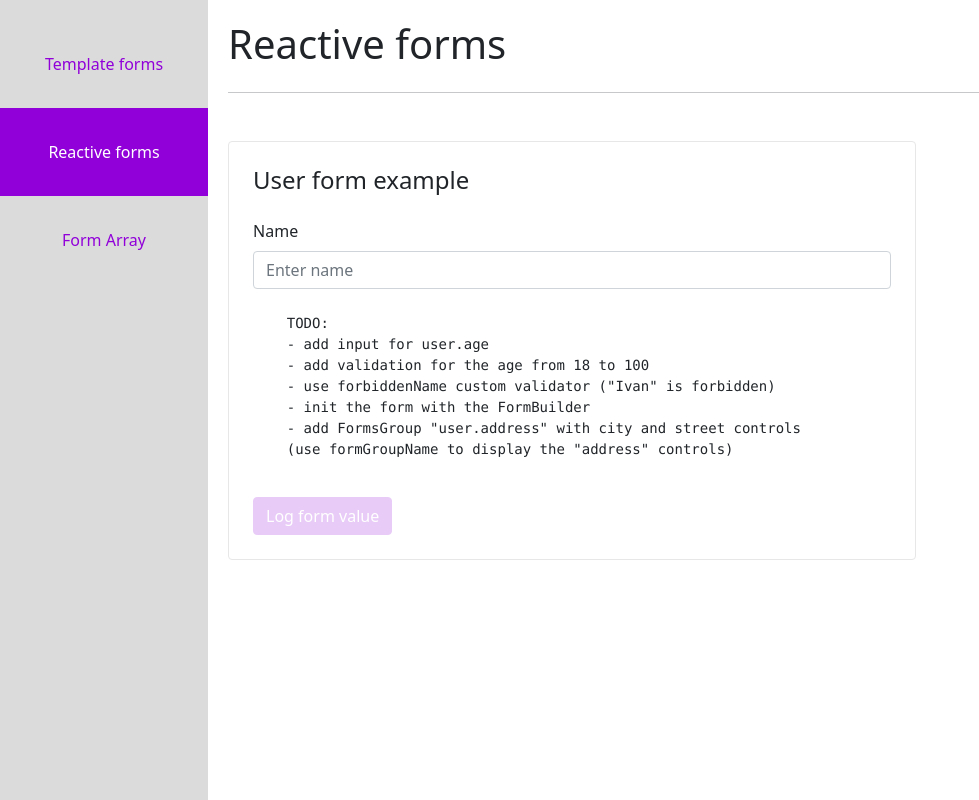
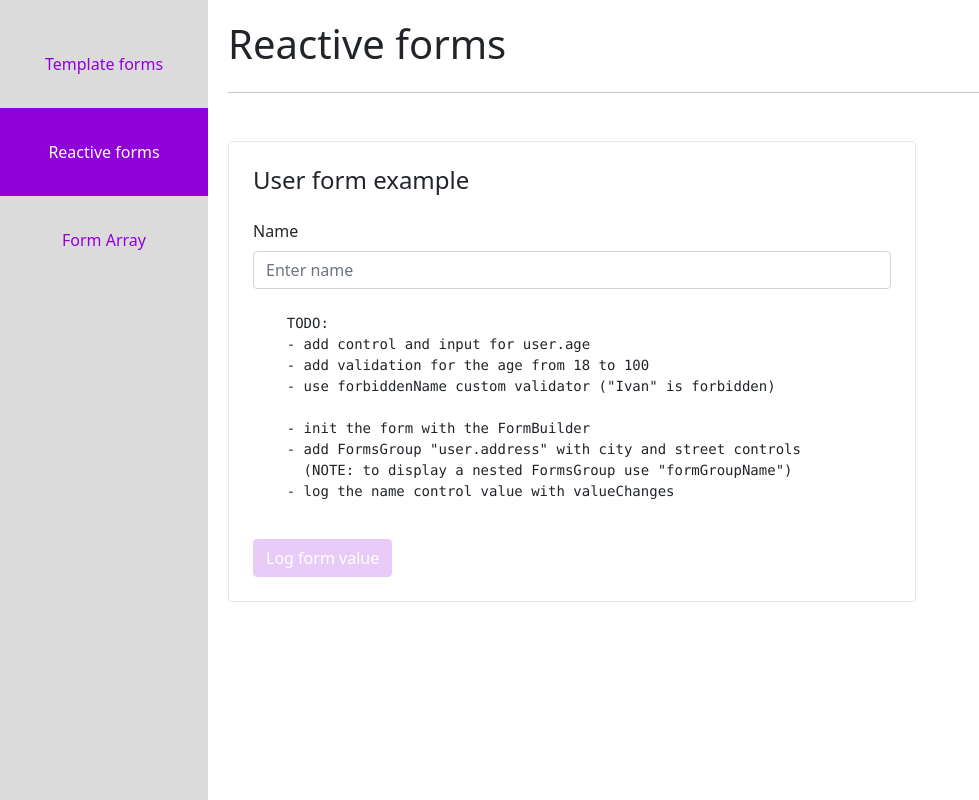
Before and after one commit to petyoMitkov/demos2022, an Angular app: page /reactive-forms in a window 1280 px wide. Shown: the whole page, without its empty margins (0-979 px from the left). Built offline with nearby package versions, Linux system fonts and the light colour scheme.

Commit message:
Update the form example ready for exercise

```diff
--- a/src/app/app.module.ts
+++ b/src/app/app.module.ts
@@ -23,6 +23,10 @@ const routes: Routes = [
     path: 'form-array',
     component: FromArrayComponent,
   },
+  {
+    path: '**',
+    redirectTo: 'template-forms',
+  },
 ];
 
 @NgModule({
--- a/src/app/form-array/form-array.component.html
+++ b/src/app/form-array/form-array.component.html
@@ -26,7 +26,7 @@
 
   <pre>
     TODO:
-    - add validation for "Minimum 1 member" in the array
+    - add validation and show error if no members
   </pre>
 
   <button type="button" class="btn btn-primary" [disabled]="formGroup.invalid" (click)="log()">
--- a/src/app/form-array/form-array.component.ts
+++ b/src/app/form-array/form-array.component.ts
@@ -11,9 +11,7 @@ export class FromArrayComponent {
   // https://github.com/angular/angular/issues/30264
 
   formGroup = this.fb.group({
-    members: this.fb.array([
-        this.fb.control('', [Validators.required]),
-    ]),
+    members: this.fb.array([this.fb.control('', [Validators.required])]),
   });
 
   get members(): FormArray {
@@ -28,6 +26,8 @@ export class FromArrayComponent {
 
   deleteMember(index: number) {
     this.members.removeAt(index);
+    this.members.updateValueAndValidity();
+    this.formGroup.updateValueAndValidity();
   }
 
   log() {
--- a/src/app/reactive-forms/reactive-forms.component.html
+++ b/src/app/reactive-forms/reactive-forms.component.html
@@ -17,18 +17,20 @@
 
     <div *ngIf="name?.invalid && (name?.dirty || name?.touched)" class="alert alert-danger">
       <small *ngIf="name?.errors?.['required']">Name is required.</small>
-      <small *ngIf="name?.errors?.['minlength']"> Name must be at least 4 characters long. </small>
+      <small *ngIf="name?.errors?.['minlength']">Name must be at least 4 characters long.</small>
     </div>
   </div>
 
   <pre>
     TODO:
-    - add input for user.age
+    - add control and input for user.age
     - add validation for the age from 18 to 100
     - use forbiddenName custom validator ("Ivan" is forbidden)
+
     - init the form with the FormBuilder
     - add FormsGroup "user.address" with city and street controls
-    (use formGroupName to display the "address" controls)
+      (NOTE: to display a nested FormsGroup use "formGroupName")
+    - log the name control value with valueChanges
   </pre>
 
   <button type="button" class="btn btn-primary" [disabled]="userForm.invalid" (click)="log()">
--- a/src/app/reactive-forms/reactive-forms.component.ts
+++ b/src/app/reactive-forms/reactive-forms.component.ts
@@ -1,5 +1,5 @@
-import { Component } from '@angular/core';
-import { FormControl, FormGroup, Validators } from '@angular/forms';
+import { Component, OnDestroy, OnInit } from '@angular/core';
+import { AbstractControl, FormControl, FormGroup, Validators } from '@angular/forms';
 
 @Component({
   selector: 'app-reactive-forms',
@@ -9,7 +9,7 @@ import { FormControl, FormGroup, Validators } from '@angular/forms';
 export class ReactiveFormsComponent {
   userForm: FormGroup = this.initUserForm();
 
-  get name() {
+  get name(): AbstractControl | null {
     return this.userForm.get('name');
   }
 
@@ -23,3 +23,17 @@ export class ReactiveFormsComponent {
     console.log(this.userForm.value);
   }
 }
+
+// ******** Helpers ********
+// destroy$ = new Subject<void>();
+
+// ngOnInit() {
+//   this.name?.valueChanges
+//     .pipe(takeUntil(this.destroy$))
+//     .subscribe((controlValue) => console.log(controlValue));
+// }
+
+// ngOnDestroy() {
+//   this.destroy$.next();
+//   this.destroy$.complete();
+// }
```
